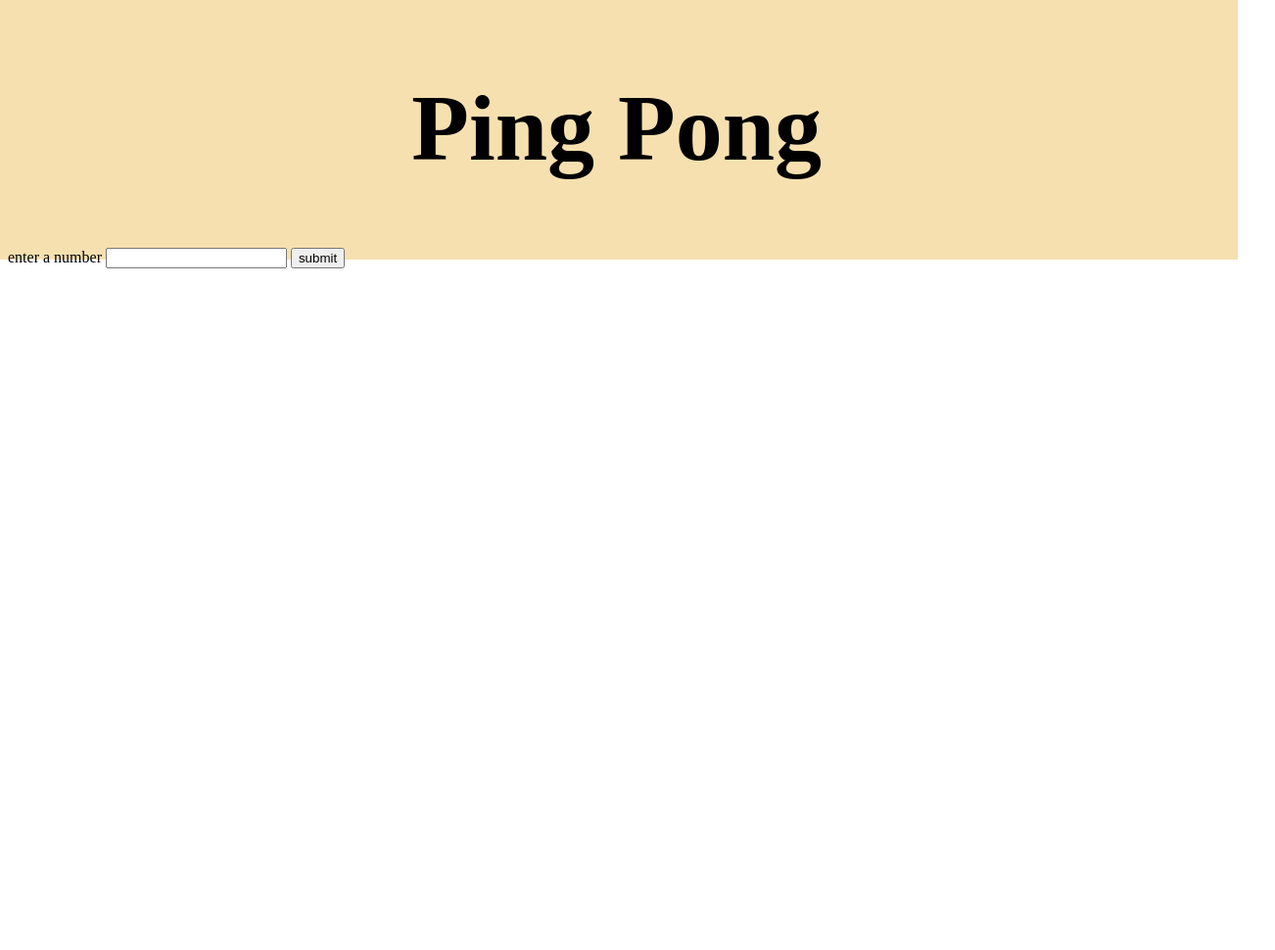
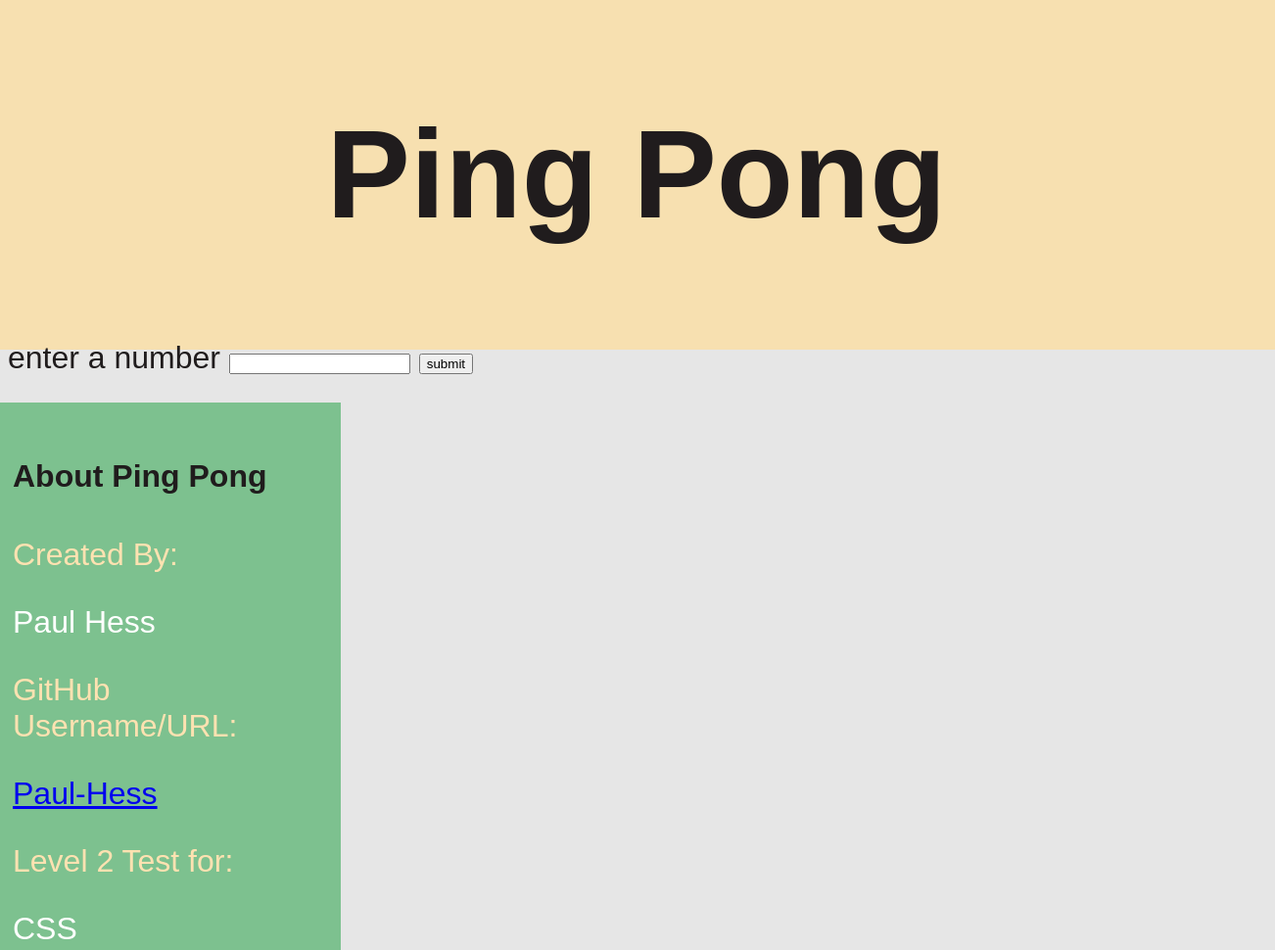
Before and after one commit to Paul-Hess/ping_pong_node, a plain HTML site: page index.html in a window 1280 px wide. Shown: the top 970 px of the page at 98% size, 1302 px wide, since content can reach past the window. Before the commit the page ends 800 px from the top, so only its background shows below. Drawn offline with Linux system fonts and the light colour scheme.

Commit message:
add sidebar with styling

```diff
--- a/css/styles.css
+++ b/css/styles.css
@@ -1,15 +1,43 @@
+body {
+	font-family: sans-serif;
+	font-size: 2em;
+	color: #201C1D;
+	background-color: #E6E6E6;
+}
+
 div.top-header {
+	margin: -10px;
+	padding: 20px;
+	height: 100%;
+	width: 100%;
+	background-color: #F7E0B0;
 	text-align: center;
-	font-size: 3em;
+	font-size: 2em;
+}
+
+div.sidebar {
+	font-family: arial;
+	position: absolute;
+	margin-top: 5%;
+	margin-left: -10px;
 	padding: 15px;
-	background-color: #F7E0B0;
-	width: 98%;
-	height: 240px;
-	margin: -1%;
+	height: 100%;
+	width: 25%;
+	background-color: #7DC18F;
+	float: left;
+}
+
+p.info-name {
+	color: #FFE2B1;
+}
+
+a.git {
+	color: #1a7ab4;
+}
+
+p.info {
+	color: #FFFFFF;
 }
 
 div.output {
-	background-color: gray;
-	background-size: contain;
-	color: white;
 }
--- a/index.html
+++ b/index.html
@@ -4,17 +4,28 @@
 	<script type="text/javascript" src="js/jquery-1.12.0.min.js"></script>
 	<script type="text/javascript" src="js/scripts.js"></script>
 	<link rel="stylesheet" type="text/css" href="css/styles.css">
-	<title>Ping Pong</title>
+	<title>Ping-Pong</title>
 </head>
 <body>
 	<div class="top-header">
 		<h1>Ping Pong</h1>
 	</div>
-	<form id="number-input">
-		<label>enter a number</label>
-		<input type="number" name="number" id="toPing">
-		<button type="submit">submit</button>
-	</form>
+	<div class="sidebar">
+		<h4>About Ping Pong</h4>
+		<p class="info-name">Created By:</p>
+		<p class="info" >Paul Hess</p>
+		<p class="info-name">GitHub Username/URL:</p>
+		<a id="git" href="#">Paul-Hess</a>
+		<p class="info-name">Level 2 Test for:</p>
+		<p class='info'>CSS</p>
+ 	</div>
+	<div class="form">
+		<form id="number-input">
+			<label>enter a number</label>
+			<input type="number" name="number" id="toPing">
+			<button type="submit">submit</button>
+		</form>
+	</div>
 	<div class="output">
 		<ul class="output">
 		</ul>
```
